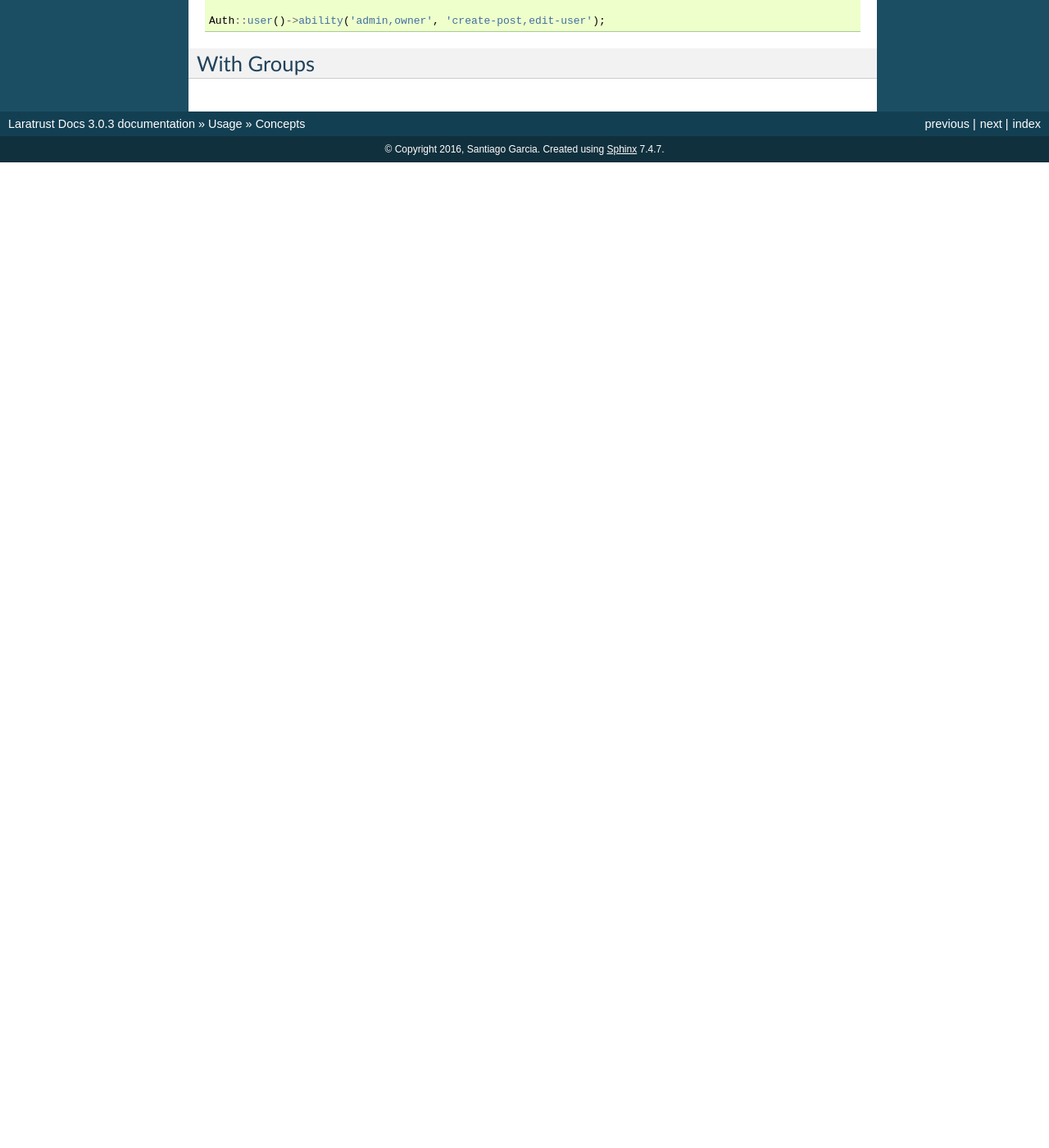
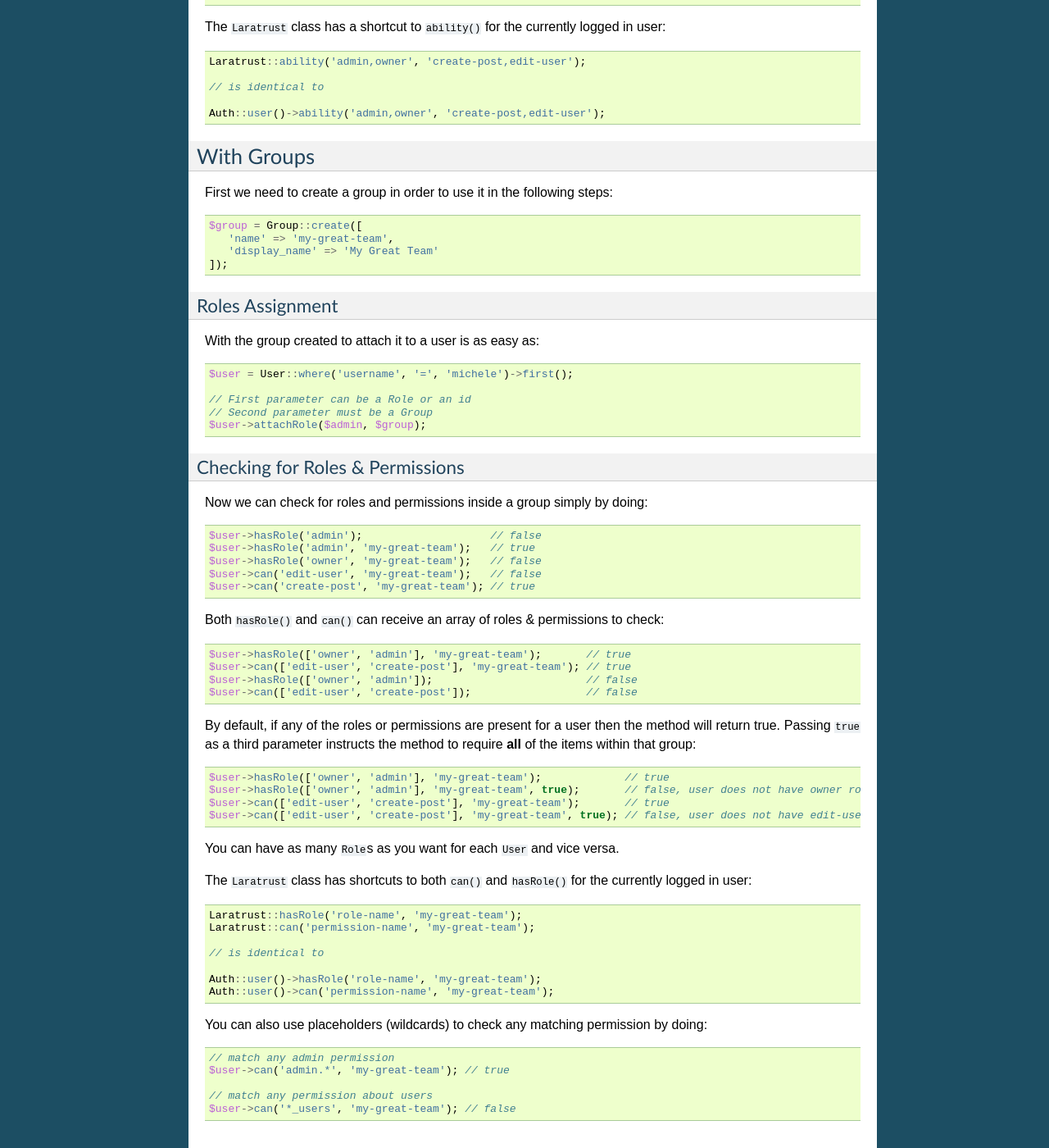
Before and after one commit to santigarcor/laratrust, a Sphinx documentation site: the page built from docs/usage/concepts.rst, in a window 1280 px wide and 1400 px high, scrolled down 2780 px. Shown: the whole window at 82% size. Built offline with Sphinx 7.4.7, drawn with Linux system fonts in a browser that asks for light colours; before the commit the page ends 2978 px from its top, so only the background shows below that; some of the changed text lies outside the part shown.

Commit message:
Change Laratrust facade and docs

```diff
--- a/docs/index.rst
+++ b/docs/index.rst
@@ -2,6 +2,8 @@
 ==============
 
 .. image:: img/laratrust.png
+
+Laratrust is a succinct and flexible way to add Role-based Permissions to Laravel 5.
 
 Table of Contents:
 ==================
--- a/docs/usage/concepts.rst
+++ b/docs/usage/concepts.rst
@@ -20,20 +20,7 @@
    $admin->description  = 'User is allowed to manage and edit other users'; // optional
    $admin->save();
 
-Next, with both roles created let's assign them to the users.
-Thanks to the ``LaratrustUserTrait`` this is as easy as:
-
-.. code-block:: php
-
-   $user = User::where('username', '=', 'michele')->first();
-
-   // role attach alias
-   $user->attachRole($admin); // parameter can be an Role object, array, or id
-
-   // or eloquent's original technique
-   $user->roles()->attach($admin->id); // id only
-
-Now we just need to add permissions to those Roles:
+Now we just need to add \ ``Permission``\s to those \ ``Role``\s:
 
 .. code-block:: php
 
@@ -56,6 +43,25 @@
 
    $owner->attachPermissions([$createPost, $editUser]);
    // equivalent to $owner->perms()->sync([$createPost->id, $editUser->id]);
+
+Without Groups
+--------------
+
+Roles Assignment
+^^^^^^^^^^^^^^^^
+
+With both roles created let's assign them to the users.
+Thanks to the ``LaratrustUserTrait`` this is as easy as:
+
+.. code-block:: php
+
+   $user = User::where('username', '=', 'michele')->first();
+
+   // role attach alias
+   $user->attachRole($admin); // parameter can be an Role object, array, or id
+
+   // or eloquent's original technique
+   $user->roles()->attach($admin->id); // id only
 
 Checking for Roles & Permissions
 ^^^^^^^^^^^^^^^^^^^^^^^^^^^^^^^^
@@ -183,3 +189,81 @@
 
 With Groups
 -----------
+
+First we need to create a group in order to use it in the following steps:
+
+.. code-block:: php
+
+   $group = Group::create([
+      'name' => 'my-great-team',
+      'display_name' => 'My Great Team'
+   ]);
+
+Roles Assignment
+^^^^^^^^^^^^^^^^
+
+With the group created to attach it to a user is as easy as:
+
+.. code-block:: php
+
+   $user = User::where('username', '=', 'michele')->first();
+
+   // First parameter can be a Role or an id
+   // Second parameter must be a Group
+   $user->attachRole($admin, $group);
+
+Checking for Roles & Permissions
+^^^^^^^^^^^^^^^^^^^^^^^^^^^^^^^^
+
+Now we can check for roles and permissions inside a group simply by doing:
+
+.. code-block:: php
+
+   $user->hasRole('admin');                    // false
+   $user->hasRole('admin', 'my-great-team');   // true
+   $user->hasRole('owner', 'my-great-team');   // false
+   $user->can('edit-user', 'my-great-team');   // false
+   $user->can('create-post', 'my-great-team'); // true
+
+Both ``hasRole()`` and ``can()`` can receive an array of roles & permissions to check:
+
+.. code-block:: php
+
+   $user->hasRole(['owner', 'admin'], 'my-great-team');       // true
+   $user->can(['edit-user', 'create-post'], 'my-great-team'); // true
+   $user->hasRole(['owner', 'admin']);                        // false
+   $user->can(['edit-user', 'create-post']);                  // false
+
+By default, if any of the roles or permissions are present for a user then the method will return true.
+Passing ``true`` as a third parameter instructs the method to require **all** of the items within that group:
+
+.. code-block:: php
+
+   $user->hasRole(['owner', 'admin'], 'my-great-team');             // true
+   $user->hasRole(['owner', 'admin'], 'my-great-team', true);       // false, user does not have owner role
+   $user->can(['edit-user', 'create-post'], 'my-great-team');       // true
+   $user->can(['edit-user', 'create-post'], 'my-great-team', true); // false, user does not have edit-user permission
+
+You can have as many \ ``Role``\s as you want for each ``User`` and vice versa.
+
+The ``Laratrust`` class has shortcuts to both ``can()`` and ``hasRole()`` for the currently logged in user:
+
+.. code-block:: php
+
+   Laratrust::hasRole('role-name', 'my-great-team');
+   Laratrust::can('permission-name', 'my-great-team');
+
+   // is identical to
+
+   Auth::user()->hasRole('role-name', 'my-great-team');
+   Auth::user()->can('permission-name', 'my-great-team');
+
+You can also use placeholders (wildcards) to check any matching permission by doing:
+
+.. code-block:: php
+
+   // match any admin permission
+   $user->can('admin.*', 'my-great-team'); // true
+
+   // match any permission about users
+   $user->can('*_users', 'my-great-team'); // false
```
Also changed, not shown: other parts of docs/usage/concepts.rst (+2 -2 lines), 2 other files.
